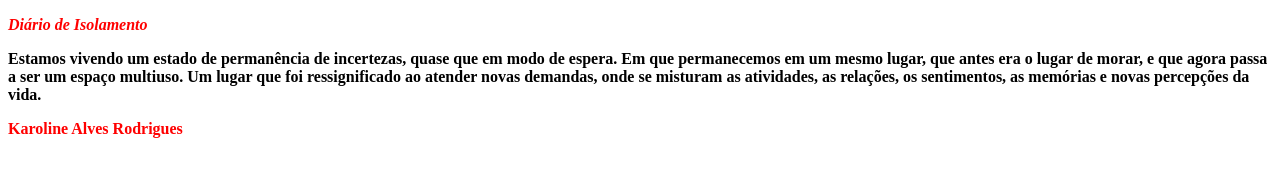
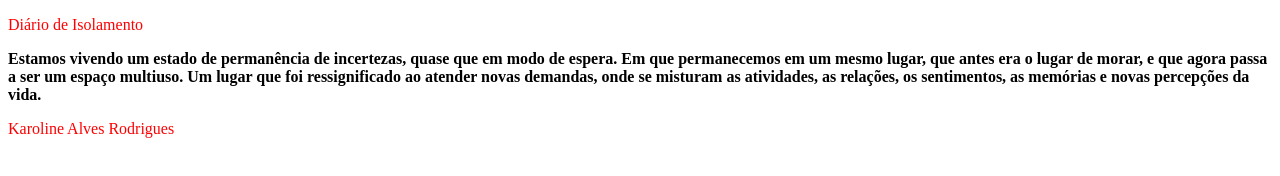
Before and after one commit to Whoiskrol/120teste, a plain HTML site: page Index.html in a window 1280 px wide. Drawn offline with Linux system fonts and the light colour scheme.

Commit message:
Update Index.html

```diff
--- a/Index.html
+++ b/Index.html
@@ -7,9 +7,9 @@
     <link rel="stylesheet" href="estilo.css" type="text/css" media="all" />
   </head>
   <body>
-     <p><i><b>Diário de Isolamento</b></i></p>
-   <b>Estamos vivendo um estado de permanência de incertezas, quase que em modo de espera. Em que permanecemos em um mesmo lugar, que antes era o lugar de morar, e que agora passa a ser um espaço multiuso. Um lugar que foi ressignificado ao atender novas demandas, onde se misturam as atividades, as relações, os sentimentos, as memórias e novas percepções da vida.</b>
-  <b><p>Karoline Alves Rodrigues</p></b>
+     <p>Diário de Isolamento</p>
+   <b>Estamos vivendo um estado de permanência de incertezas, quase que em modo de espera. Em que permanecemos em um mesmo lugar, que antes era o lugar de morar, e que agora passa a ser um espaço multiuso. Um lugar que foi ressignificado ao atender novas demandas, onde se misturam as atividades, as relações, os sentimentos, as memórias e novas percepções da vida. </b>
+  <p>Karoline Alves Rodrigues</p>
 
   </body>
 </html>
```
